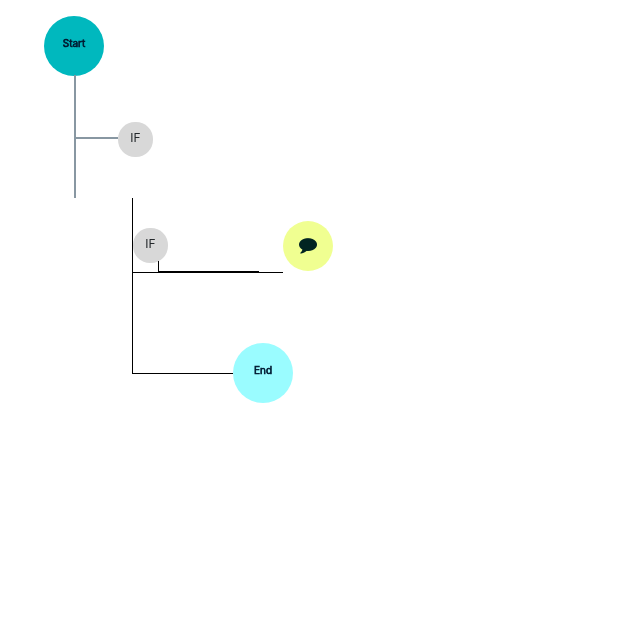
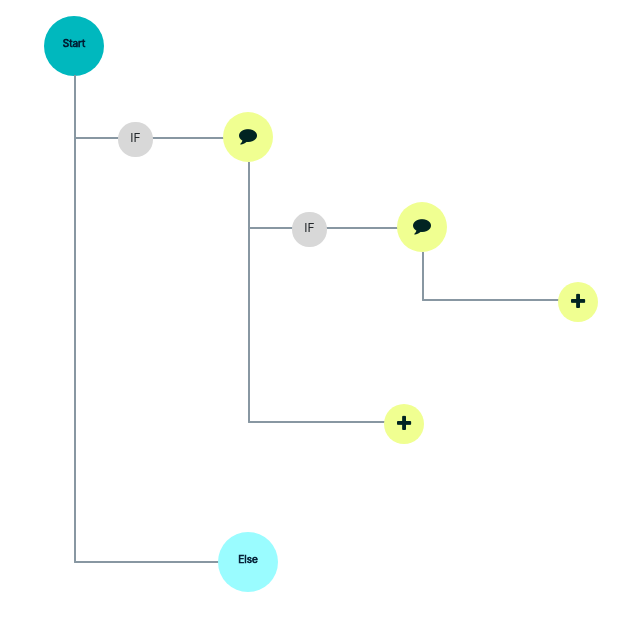
Before and after one commit to abhiWinjit/Dynamic-Graph, an Angular app: page / in a window 1280 px wide. Shown: the top 630 px of the page, without its empty margins (87-727 px from the left). Built offline with nearby package versions, Linux system fonts and the light colour scheme.

Commit message:
Completed basic design

```diff
--- a/src/app/Graph/dyanamic-graph/dyanamic-graph.component.css
+++ b/src/app/Graph/dyanamic-graph/dyanamic-graph.component.css
@@ -28,7 +28,7 @@
   background-color: #9afcff;
   border-color: rgb(0, 25, 48);
   margin-left: 100px;
-  margin-top: -30px;
+  margin-top: 16px;
   margin-bottom: -30px;
 }
 
@@ -86,8 +86,9 @@
   color: rgb(166, 212, 255);
   background-color: #f0ff91;
   border-color: #d7e27f;
-  margin-left: auto;
-  margin-bottom: -20px;
+  margin-left: 350px;
+  margin-top: 10px;
+  z-index: 1;
 }
 
 .btn-circle-circular {
@@ -126,16 +127,9 @@
   color: rgb(166, 212, 255);
   background-color: #f0ff91;
   border-color: #d7e27f;
-  margin-left: 150px;
-  margin-bottom: -25px;
-  margin-right: auto;
-
-  /* margin-left: 0px;
-  margin-top: 50px;
-  margin-bottom: 0px; */
-
-  /* -webkit-text-stroke-width: medium;
-  margin-bottom: 0px; */
+  margin-left: 70px;
+  margin-top: 20px;
+  z-index: 1;
 }
 
 div.vertical-line {
@@ -165,7 +159,7 @@ div {
 }
 
 .node-children {
-  margin: 0 32px 32px 34px;
+  margin: 0 32px 32px -124px;
   list-style: none;
 }
 
@@ -214,7 +208,7 @@ li {
 
 .node-container {
   position: relative;
-  margin: 0 0 16px 16px;
+  margin: 0 0 16px 174px;
 }
 
 .node-container::before {
@@ -229,7 +223,30 @@ li {
   top: -17px;
 }
 
-.node-container::after {
+.node-container-add::after {
+  content: '';
+  position: absolute;
+  display: block;
+  border-left: 2px solid #8897a2;
+  width: 0;
+  height: 40%;
+  left: -44px;
+  top: 16px;
+}
+
+.node-container-add::before {
+  content: '';
+  position: absolute;
+  display: block;
+  border-left: 2px solid #8897a2;
+  color: #41d6c3;
+  width: 0;
+  height: 18px;
+  left: -44px;
+  top: -17px;
+}
+
+.node-container-add::after {
   content: '';
   position: absolute;
   display: block;
@@ -247,6 +264,7 @@ li {
   width: 460px;
   background-color: #fff;
   height: 90px;
+  z-index: -5;
 }
 
 .node::before {
@@ -263,3 +281,67 @@ li {
   position: absolute;
   z-index: -1;
 }
+
+.node-add {
+  position: relative;
+  display: flex;
+  outline: none;
+  width: 460px;
+  background-color: #fff;
+  height: 90px;
+  z-index: -5;
+}
+
+.node-add::before {
+  content: '';
+  display: block;
+  border-bottom: 2px solid #8897a2;
+  border-left: 2px solid #8897a2;
+  border-bottom-left-radius: 1%;
+  width: 150px;
+  height: 47px;
+  left: 214px;
+  top: -18px;
+  padding: 0;
+  position: absolute;
+  z-index: -1;
+}
+
+.node--expanded::after {
+  content: '';
+  display: block;
+  border-left: 2px solid #8897a2;
+  width: 0;
+  height: 9px;
+  left: 130px;
+  bottom: 0px;
+  padding: 10px;
+  position: absolute;
+  z-index: 3;
+}
+
+.node--expanded-add::after {
+  content: '';
+  display: block;
+  /* border-left: 2px solid #8897a2;
+  width: 0;
+  height: 9px;
+  left: 130px;
+  bottom: 0px;
+  padding: 10px; */
+  position: absolute;
+  z-index: 3;
+}
+
+.node--expanded-add::after {
+  content: '';
+  display: block;
+  /* border-left: 2px solid #8897a2;
+  width: 0;
+  height: 9px;
+  left: 130px;
+  bottom: 0px;
+  padding: 10px; */
+  position: absolute;
+  z-index: 3;
+}
--- a/src/app/Graph/dyanamic-graph/dyanamic-graph.component.html
+++ b/src/app/Graph/dyanamic-graph/dyanamic-graph.component.html
@@ -1,7 +1,5 @@
 <div class="container">
   <div class="row">
-    <!-- <div class="col-md-12">
-      <div class="row"> -->
     <div class="col-md-12">
 
       <div class="start">
@@ -11,40 +9,47 @@
       <ul class="node-children">
         <li class="child">
           <div class="node-container">
-            <div class="node">
+            <div class="node node--expanded">
               <div class="btn-circle-condition">IF</div>
+              <div class="btn-circle-message"><i class="fa fa-comment"></i></div>
             </div>
+        <li class="child">
+          <div class="node-container">
+            <div class="node node--expanded">
+              <div class="btn-circle-condition">IF</div>
+              <div class="btn-circle-message"><i class="fa fa-comment"></i></div>
+            </div>
+
+            <ul class="node-children">
+              <li class="child">
+                <div class="node-container-add">
+                  <div class="node-add node--expanded-add">
+                    <div class="btn-circle-add"><i class="fa fa-plus"></i></div>
+                  </div>
+                </div>
+              </li>
+            </ul>
           </div>
         </li>
-        <div class="vl">
-          <div class="row">
-            <div class="hl-message">
-              <div class="btn-circle-condition">IF</div>
-              <!-- <div class="row"> -->
-              <div class="btn-circle-message"><i class="fa fa-comment"></i></div>
-              <div class="vl-message">
-                <div class="row">
-                  <div class="hl-add">
-                  </div>
-                </div>
-                <!-- </div> -->
-              </div>
-              <!-- </div> -->
-              <!-- <div class="btn-circle-add"><i class="fa fa-plus"></i></div> -->
-            </div>
-          </div>
-          <div class="row">
-            <div class="col-md-12">
-              <div class="hl">
-                <div class="btn-circle-end">End</div>
+        <ul class="node-children">
+          <li class="child">
+            <div class="node-container-add">
+              <div class="node-add node--expanded-add">
+                <div class="btn-circle-add"><i class="fa fa-plus"></i></div>
               </div>
             </div>
-          </div>
+          </li>
+        </ul>
+    </div>
+    </li>
+    <li class="child">
+      <div class="node-container">
+        <div class="node node--expanded-else">
+          <div class="btn-circle-end">Else</div>
         </div>
-
-      </ul>
-    </div>
-    <!-- </div>
-    </div> -->
+      </div>
+    </li>
+    </ul>
   </div>
 </div>
+</div>
```
